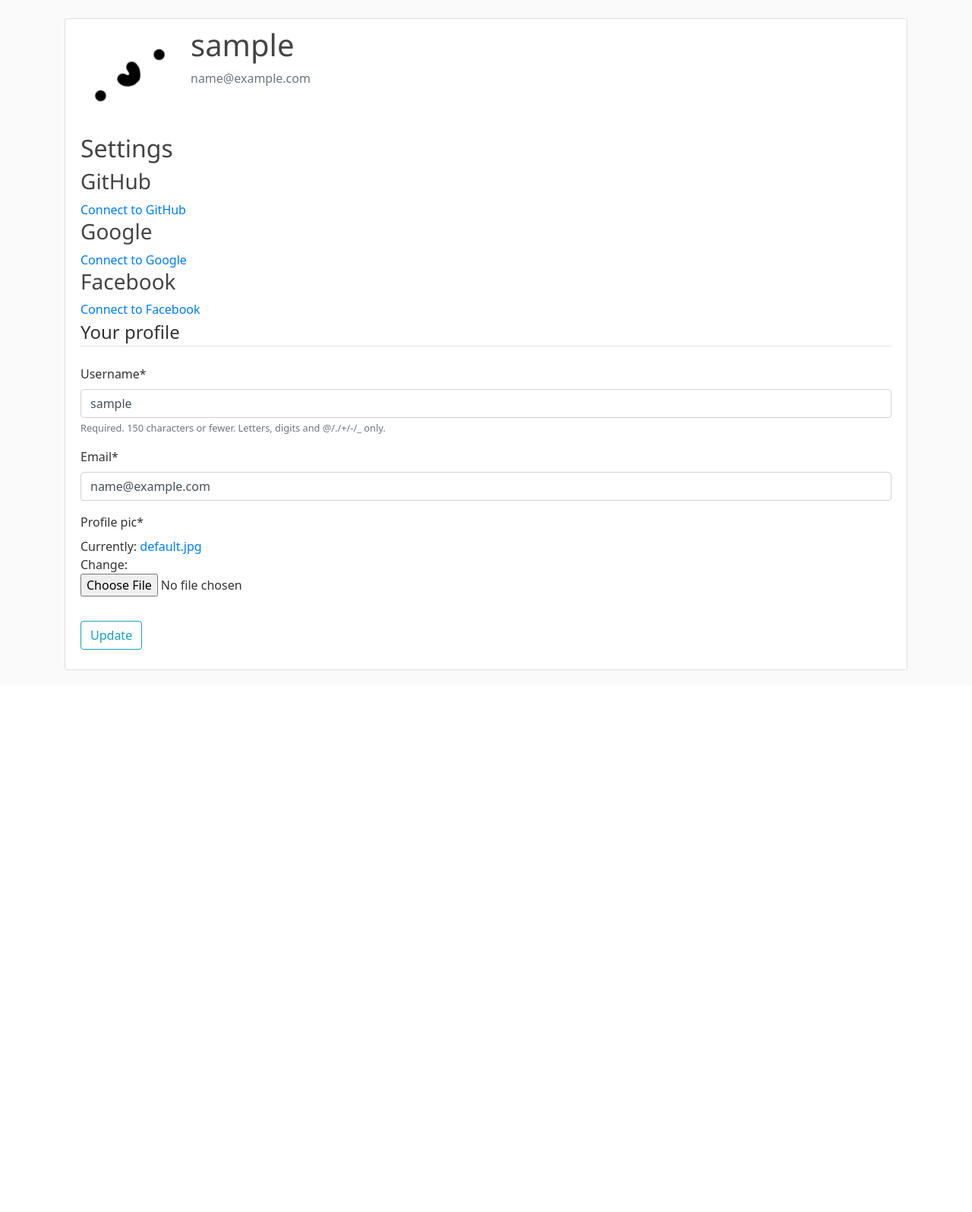
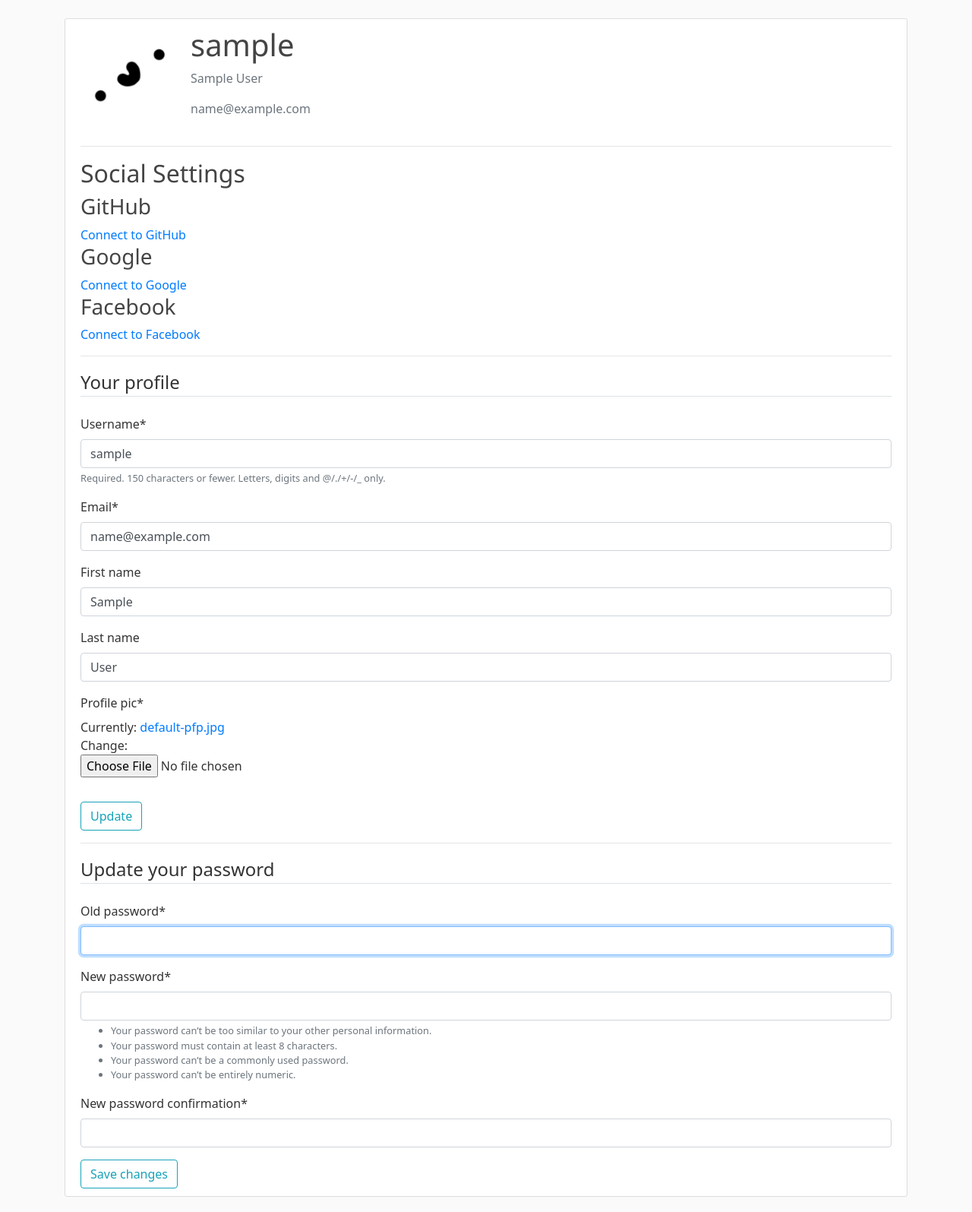
Before and after one commit to Rushilwiz/NewViewsNews, a Django app: page /profile/ in a window 1280 px wide. Shown: the part 56-1651 px from the top of the page at 76% size. Before the commit the page ends 938 px from the top, so only its background shows below. Run offline with Django 3.2, Linux system fonts and the light colour scheme; the visitor is signed in with stand-in values (Sample User, id 1); data comes from the database, SQL or seed files in the repository; some libraries are stand-ins or nearby versions; some web fonts are replaced.

```diff
--- a/news/templates/news/about.html
+++ b/news/templates/news/about.html
@@ -1,4 +1,4 @@
 {% extends 'news/base.html' %}
 {% block content %}
-<h1>home</h1>
+<h1>This is the NVN about page.</h1>
 {% endblock content %}
--- a/news/templates/news/article_detail.html
+++ b/news/templates/news/article_detail.html
@@ -6,6 +6,7 @@
       <div class="article-metadata">
         <a class="mr-2" href="{% url 'user-articles' object.author.username %}">{{ object.author.get_full_name }}</a>
         <small class="text-muted">@{{ object.author }} · {{ object.date_published }}</small>
+
         {% if object.author == user %}
           <div>
             <a class="btn btn-secondary btn-sm mt-1 mb-1" href="{% url 'article-update' object.id %}">Edit article</a>
@@ -13,6 +14,8 @@
           </div>
         {% endif %}
       </div>
+
+      <img class="" src="{{ object.header.url }}">
       <p class="article-content font-weight-light">{{ article.content }}</p>
     </div>
   </article>
--- a/news/templates/news/base.html
+++ b/news/templates/news/base.html
@@ -40,6 +40,7 @@
               <a class="nav-item nav-link" href="{% url 'logout' %}">Logout</a>
             {% else %}
               <a class="nav-item nav-link" href="{% url 'login' %}">Login</a>
+              <a class="nav-item nav-link" href="{% url 'register' %}">Register</a>
             {% endif %}
             </div>
           </div>
--- a/news/templates/news/home.html
+++ b/news/templates/news/home.html
@@ -6,9 +6,9 @@
     <div class="media-body">
       <div class="article-metadata">
         <a class="mr-2" href="{% url 'user-articles' article.author.username %}">{{ article.author.get_full_name }}</a>
-        <small class="text-muted">@{{ article.author }} · {{ article.date_published }}</small>
+        <a href="{% url 'user-articles' article.author.username %}"><small class="text-muted">@{{ article.author }} · {{ article.date_published }}</small></a>
       </div>
-      <p class="article-content font-weight-light"><a class="nounderline" href="{% url 'article-detail' article.id %}">{{ article.content }}</a></p>
+      <p class="article-content font-weight-light"><a class="nounderline" href="{% url 'article-detail' article.id %}">{{ article.headline }}</a></p>
     </div>
   </article>
   {% endfor %}
--- a/users/forms.py
+++ b/users/forms.py
@@ -17,7 +17,7 @@ class UserUpdateForm(forms.ModelForm):
 
     class Meta:
         model = User
-        fields = ['username', 'email']
+        fields = ['username', 'email', 'first_name', 'last_name']
 
 
 class ProfileUpdateForm(forms.ModelForm):
--- a/users/models.py
+++ b/users/models.py
@@ -1,5 +1,3 @@
-from django.db import models
-
 # Create your models here.
 
 from django.db import models
@@ -9,7 +7,7 @@ from PIL import Image
 
 class Profile(models.Model):
     user = models.OneToOneField(User, on_delete=models.CASCADE)
-    profile_pic = models.ImageField(default='default.jpg', upload_to='profile_pics')
+    profile_pic = models.ImageField(default='default-pfp.jpg', upload_to='profile_pics')
 
     def __str__(self):
         return f'{self.user.username} Profile'
--- a/users/templates/users/profile.html
+++ b/users/templates/users/profile.html
@@ -6,11 +6,12 @@
     <img class="rounded-circle account-img" src="{{ user.profile.profile_pic.url }}">
     <div class="media-body">
       <h2 class="account-heading">{{ user.username }}</h2>
+      <p class="text-secondary">{{ user.first_name }} {{ user.last_name }}</p>
       <p class="text-secondary">{{ user.email }}</p>
     </div>
   </div>
-
-  <h2>Settings</h2>
+  <hr>
+  <h2>Social Settings</h2>
 
   <h3>GitHub</h3>
   {% if github_login %}
@@ -18,7 +19,7 @@
     {% if can_disconnect %}
       <form method="post" action="{% url 'social:disconnect' 'github' %}">
         {% csrf_token %}
-        <button type="submit">Disconnect from GitHub</button>
+        <button type="submit"  class="btn btn-outline-info">Disconnect from GitHub</button>
       </form>
     {% else %}
       <button type="button" disabled>Disconnect from GitHub</button>
@@ -34,7 +35,7 @@
     {% if can_disconnect %}
       <form method="post" action="{% url 'social:disconnect' 'google-oauth2' %}">
         {% csrf_token %}
-        <button type="submit">Disconnect from Google</button>
+        <button type="submit"  class="btn btn-outline-info">Disconnect from Google</button>
       </form>
     {% else %}
       <button type="button" disabled>Disconnect from Google</button>
@@ -50,7 +51,7 @@
     {% if can_disconnect %}
       <form method="post" action="{% url 'social:disconnect' 'facebook' %}">
         {% csrf_token %}
-        <button type="submit">Disconnect from Facebook</button>
+        <button type="submit"  class="btn btn-outline-info">Disconnect from Facebook</button>
       </form>
     {% else %}
       <button type="button" disabled>Disconnect from Facebook</button>
@@ -60,6 +61,7 @@
     <a href="{% url 'social:begin' 'facebook' %}">Connect to Facebook</a>
   {% endif %}
 
+  <hr>
 
   <form method="post" enctype="multipart/form-data">
     {% csrf_token %}
@@ -72,6 +74,12 @@
       <button type="submit" class="btn btn-outline-info">Update</button>
     </div>
   </form>
-</div>
+  <hr>
+  <form method="post">
+    {% csrf_token %}
+    <legend class="border-bottom mb-4"> Update your password </legend>
+    {{ passwordForm|crispy }}
+    <button type="submit" class="btn btn-outline-info">Save changes</button>
+  </form>
 </div>
 {% endblock content %}
--- a/users/views.py
+++ b/users/views.py
@@ -9,8 +9,9 @@ from .forms import UserRegisterForm, UserUpdateForm, ProfileUpdateForm
 from social_django.models import UserSocialAuth
 from .models import Profile
 
+def register(request):
+    createProfileIfNotExist(request)
 
-def register(request):
     if request.method == 'POST':
         form = UserRegisterForm(request.POST)
         if form.is_valid():
@@ -25,6 +26,7 @@ def register(request):
 
 @login_required
 def profile(request):
+    createProfileIfNotExist(request)
 
     user = request.user
 
@@ -51,24 +53,42 @@ def profile(request):
 
     can_disconnect = (user.social_auth.count() > 1 or user.has_usable_password())
 
+
+    if request.user.has_usable_password():
+        PasswordForm = PasswordChangeForm
+    else:
+        PasswordForm = AdminPasswordChangeForm
+
     if request.method == "POST":
         userForm = UserUpdateForm(request.POST, instance=request.user)
         profileForm = ProfileUpdateForm(request.POST,
                                         request.FILES,
                                         instance=request.user.profile)
 
+        passwordForm = PasswordForm(request.user, request.POST)
+
         if userForm.is_valid() and profileForm.is_valid():
             userForm.save()
             profileForm.save()
             messages.success(request, "Your account has been updated!")
             return redirect('profile')
+        elif passwordForm.is_valid():
+            passwordForm.save()
+            update_session_auth_hash(request, passwordForm.user)
+            messages.success(request, 'Your password was successfully updated!')
+            return redirect('profile')
+        else:
+            messages.error(request, 'Please correct the errors below.')
+
     else:
         userForm = UserUpdateForm(instance=request.user)
         profileForm = ProfileUpdateForm(instance=request.user.profile)
+        passwordForm = PasswordForm(request.user)
 
     context = {
         'userForm': userForm,
         'profileForm': profileForm,
+        'passwordForm': passwordForm,
         'github_login': github_login,
         'google_login': google_login,
         'facebook_login': facebook_login,
@@ -79,6 +99,8 @@ def profile(request):
 
 @login_required
 def password(request):
+    createProfileIfNotExist(request)
+
     if request.user.has_usable_password():
         PasswordForm = PasswordChangeForm
     else:
@@ -96,3 +118,8 @@ def password(request):
     else:
         form = PasswordForm(request.user)
     return render(request, 'users/password.html', {'form': form})
+
+
+def createProfileIfNotExist (request):
+    if request.user.is_authenticated and Profile.objects.filter(user=request.user).count() < 1:
+        Profile.objects.create(user=request.user).save()
```
Also changed, not shown: news/models.py (+15 -0 lines), news/views.py (+10 -4 lines), media/default-header.jpg (added), media/default-pfp.jpg (renamed from media/default.jpg), media/profile_pics/uhuh.jpg (added), news/migrations/0002_article_header.py (added), news/migrations/0003_auto_20200815_1130.py (added), news/migrations/0004_article_headline.py (added), users/migrations/0004_auto_20200815_1130.py (added).
